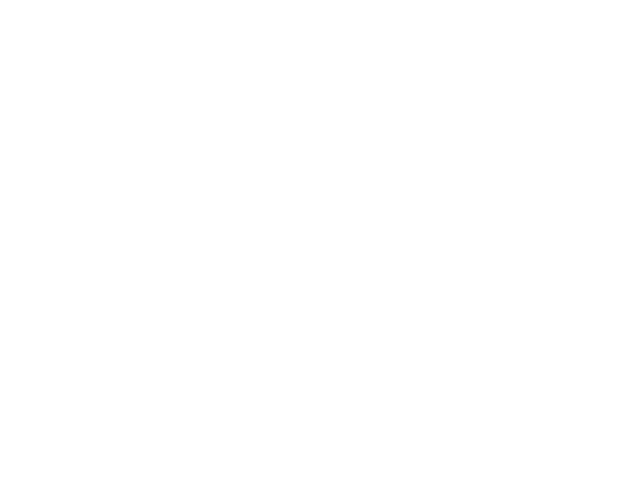
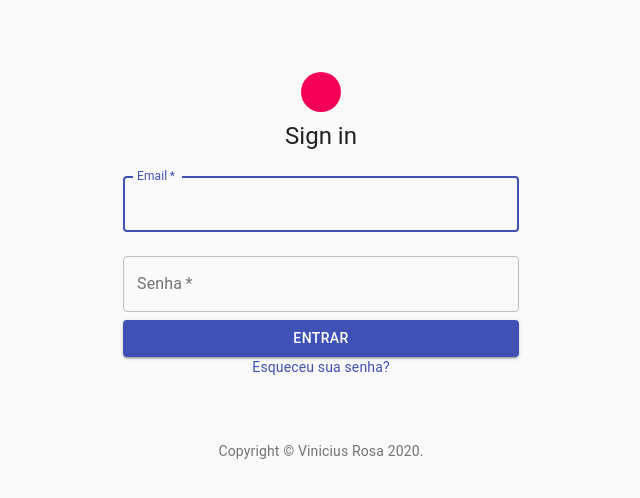
Before and after one commit to viniciusRosa/TCC_frontend, a React (Create React App) app: page / in a window 1280 px wide. Shown: the top 498 px of the page, without its empty margins (319-959 px from the left). Built offline with nearby package versions, Linux system fonts and the light colour scheme.

Commit message:
creating login page

```diff
--- a/package.json
+++ b/package.json
@@ -3,11 +3,16 @@
   "version": "0.1.0",
   "private": true,
   "dependencies": {
+    "@material-ui/core": "^4.9.5",
+    "@material-ui/icons": "^4.9.1",
     "@testing-library/jest-dom": "^4.2.4",
     "@testing-library/react": "^9.3.2",
     "@testing-library/user-event": "^7.1.2",
+    "axios": "^0.19.2",
+    "clsx": "^1.1.0",
     "react": "^16.12.0",
     "react-dom": "^16.12.0",
+    "react-router-dom": "^5.1.2",
     "react-scripts": "3.4.0"
   },
   "scripts": {
--- a/src/App.js
+++ b/src/App.js
@@ -1,10 +1,11 @@
 import React from 'react';
 import './App.css';
+import Routes from './routes'
 
 function App() {
   return (
     <div className="App">
-
+     <Routes />
     </div>
   );
 }
--- /dev/null
+++ b/src/pages/login/index.js
@@ -0,0 +1,107 @@
+import React from 'react';
+import ReactDOM from 'react-dom';
+import {
+	Container, CssBaseline, makeStyles, Avatar, Typography, TextField,
+	Link, FormControlLabel, Checkbox, Grid, Button, Box
+} from '@material-ui/core';
+import { Login as log } from '@material-ui/icons';
+
+
+function Copyright() {
+	return (
+		<Typography variant="body2" color="textSecondary" align="center">
+			{'Copyright © '}
+			<Link color="inherit" href="https://material-ui.com/">
+				Vinicius Rosa
+      </Link>{' '}
+			{new Date().getFullYear()}
+			{'.'}
+		</Typography>
+	);
+}
+
+const useStyles = makeStyles(theme => ({
+	paper: {
+		marginTop: theme.spacing(8),
+		display: 'flex',
+		flexDirection: 'column',
+		alignItems: 'center',
+	},
+	avatar: {
+		margin: theme.spacing(1),
+		backgroundColor: theme.palette.secondary.main,
+	},
+	form: {
+		width: '100%', // Fix IE 11 issue.
+		marginTop: theme.spacing(1),
+	},
+}))
+
+function Login() {
+
+	const classes = useStyles();
+
+	return (
+		<Container component="main" maxWidth="xs">
+			<CssBaseline />
+			<div className={classes.paper}>
+				<Avatar className={classes.avatar}>
+					<log />
+				</Avatar>
+				<Typography component="h1" variant="h5">
+					Sign in
+				</Typography>
+				<form className={classes.form} noValidate>
+					<TextField
+						variant="outlined"
+						margin="normal"
+						required
+						fullWidth
+						id="email"
+						label="Email"
+						name="email"
+						autoComplete="email"
+						autoFocus
+					/>
+					<TextField
+						variant="outlined"
+						margin="normal"
+						required
+						fullWidth
+						name="password"
+						label="Senha"
+						type="password"
+						id="password"
+						autoComplete="current-password"
+					/>
+					{/* <FormControlLabel
+						control={<Checkbox value="remember" color="primary" />}
+						label="Remember me"
+					/> */}
+					<Button
+						type="submit"
+						fullWidth
+						variant="contained"
+						color="primary"
+						className={classes.submit}
+					>
+						Entrar
+          </Button>
+					<Grid container>
+						<Grid item xs>
+							<Link href="#" variant="body2">
+								Esqueceu sua senha?
+              </Link>
+						</Grid>
+
+					</Grid>
+				</form>
+			</div>
+			<Box mt={8}>
+				<Copyright />
+			</Box>
+		</Container >
+	);
+}
+
+export default Login;
--- /dev/null
+++ b/src/routes.js
@@ -0,0 +1,13 @@
+import React from 'react'
+import { BrowserRouter, Switch, Route } from 'react-router-dom'
+import Login from './pages/login'
+
+export default function () {
+  return (
+    <BrowserRouter>
+      <Switch>
+        <Route path='/' exact component={Login} />
+      </Switch>
+    </BrowserRouter>
+  )
+}
```
Also changed, not shown: 2 other files (tests, documents, lock files or other folders).
